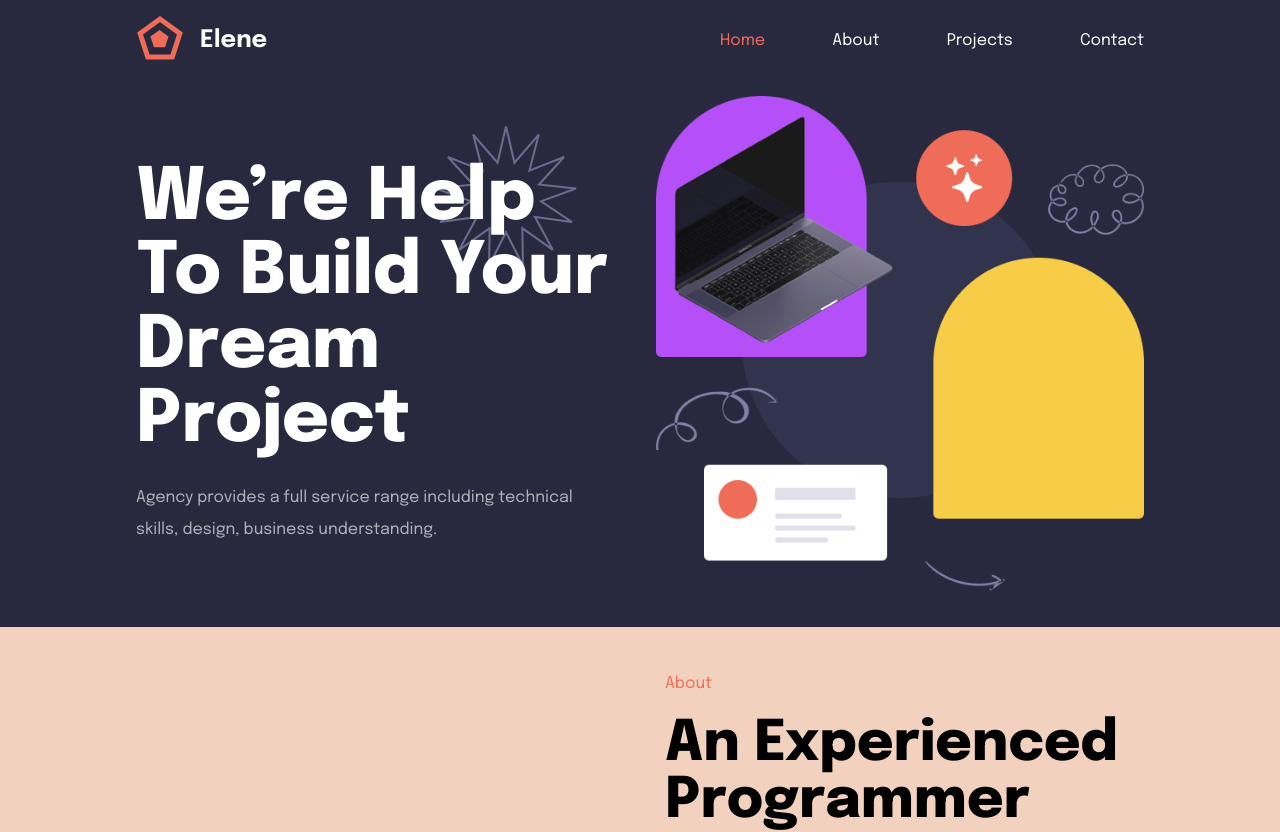
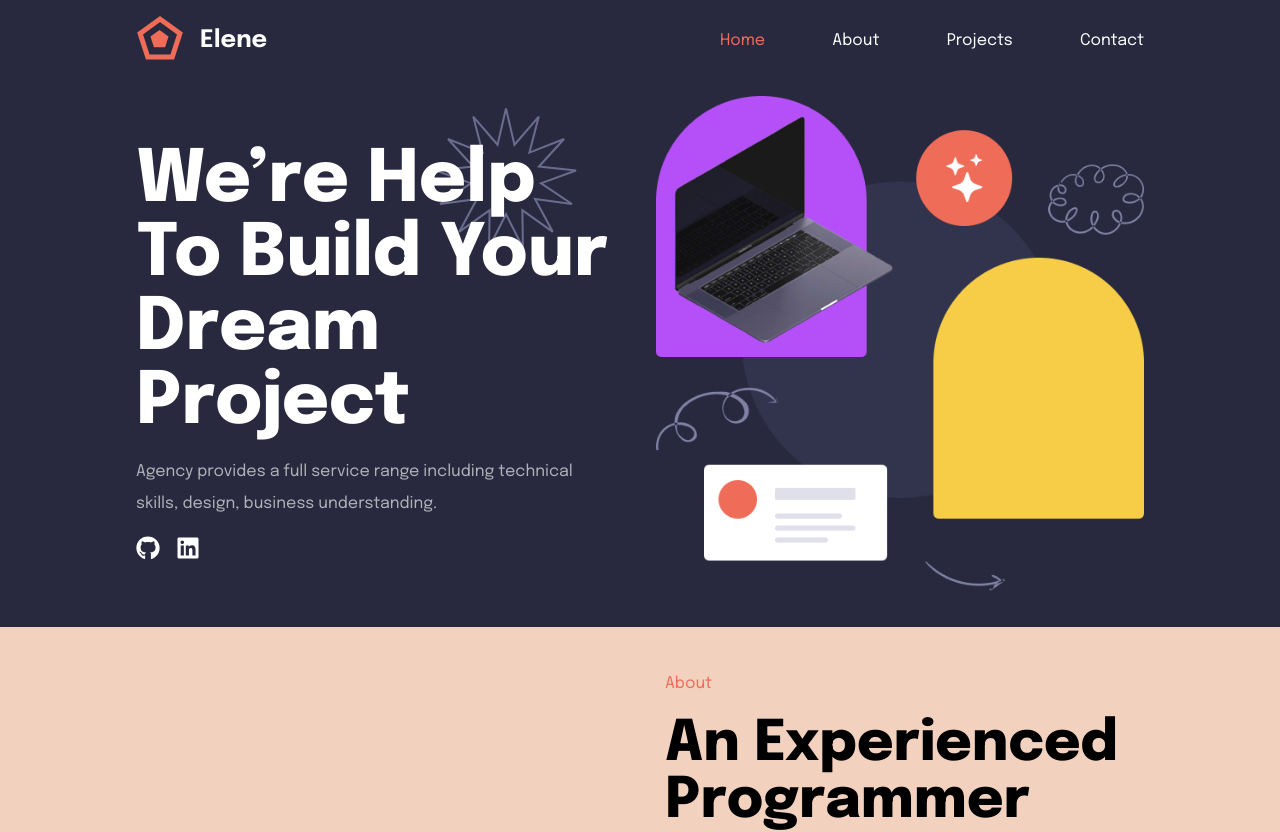
Before and after one commit to EleneQ/Elene---Portfolio, a React (Vite) app: page / in a window 1280 px wide. Shown: the top 832 px of the page. Built offline with nearby package versions, Linux system fonts and the light colour scheme; the HTML template or start-up script is replaced by a standard one.

Commit message:
added tooltips

```diff
--- a/src/components/About/MySkills.tsx
+++ b/src/components/About/MySkills.tsx
@@ -1,6 +1,7 @@
 import { skillList } from "@/constants/skillList";
 import { MySkillsStyled, SeeAllBtn } from "./styles";
 import { useState } from "react";
+import { Tooltip, TooltipParent } from "@/styles/util-styles";
 
 const MySkills = () => {
   const maxVisibleSkills = 6;
@@ -17,6 +18,7 @@ const MySkills = () => {
       <ul>
         {visibleSkills.map((skill) => (
           <li key={skill.title}>
+            <TooltipParent>
               <img
                 src={
                   skill.imgQuery
@@ -25,6 +27,8 @@ const MySkills = () => {
                 }
                 alt={skill.title}
               />
+              <Tooltip>{skill.title}</Tooltip>
+            </TooltipParent>
           </li>
         ))}
       </ul>
--- a/src/components/Home/index.tsx
+++ b/src/components/Home/index.tsx
@@ -5,7 +5,9 @@ import {
   HeroTextSection,
   HeroSectionHeader,
   Description,
+  SocialLinks,
 } from "./styles";
+import { FaGithub, FaLinkedin } from "react-icons/fa";
 
 const Home = () => {
   return (
@@ -19,6 +21,16 @@ const Home = () => {
             Agency provides a full service range including technical skills,
             design, business understanding.
           </Description>
+
+          <SocialLinks>
+            <a href="">
+              <FaGithub style={{ fontSize: "1.5rem" }} />
+            </a>
+
+            <a href="">
+              <FaLinkedin style={{ fontSize: "1.5rem" }} />
+            </a>
+          </SocialLinks>
         </HeroTextSection>
 
         <div>
--- a/src/components/Home/styles.ts
+++ b/src/components/Home/styles.ts
@@ -36,11 +36,17 @@ export const HeroTextSection = styled.div`
   }
 `;
 
+export const SocialLinks = styled.div`
+  a {
+    color: ${({ theme }) => theme.colors.text.secondary.lightest};
+    margin-right: 1rem;
+  }
+`;
+
 export const HeroSectionHeader = styled.h1`
   color: ${({ theme }) => theme.colors.text.secondary.lightest};
   font-size: ${({ theme }) => theme.typography.fontSize.large2};
   font-weight: ${({ theme }) => theme.typography.fontWeight.extraBold};
-  margin-bottom: 1.5rem;
 
   @media (min-width: ${({ theme }) => theme.breakpoints.sm}) {
     position: relative;
@@ -78,7 +84,7 @@ export const Description = styled.p`
   color: ${({ theme }) => theme.colors.text.tertiary.light};
   line-height: 2rem;
   max-width: 430px;
-  margin-inline: auto;
+  margin: 1rem auto;
 
   @media (min-width: ${({ theme }) => theme.breakpoints.sm}) {
     max-width: 470px;
--- a/src/styles/util-styles.ts
+++ b/src/styles/util-styles.ts
@@ -29,3 +29,42 @@ export const SROnly = styled.span`
   white-space: nowrap;
   border-width: 0;
 `;
+
+/* Tooltip */
+export const Tooltip = styled.span`
+  visibility: hidden;
+  width: auto;
+  background-color: black;
+  color: white;
+  text-align: center;
+  padding: 7px;
+  border-radius: 6px;
+  position: absolute;
+  z-index: 1;
+  bottom: 125%;
+  left: 50%;
+  transform: translateX(-50%);
+  opacity: 0;
+  transition: opacity 0.5s, transform 0.3s;
+  font-size: ${({ theme }) => theme.typography.fontSize.small};
+
+  &::after {
+    content: "";
+    position: absolute;
+    top: 100%;
+    left: 50%;
+    margin-left: -5px;
+    border-width: 5px;
+    border-style: solid;
+    border-color: black transparent transparent transparent;
+  }
+`;
+
+export const TooltipParent = styled.div`
+  position: relative;
+
+  &:hover ${Tooltip} {
+    visibility: visible;
+    opacity: 1;
+  }
+`;
```
Lines whose indentation alone changed are shown as unchanged.
